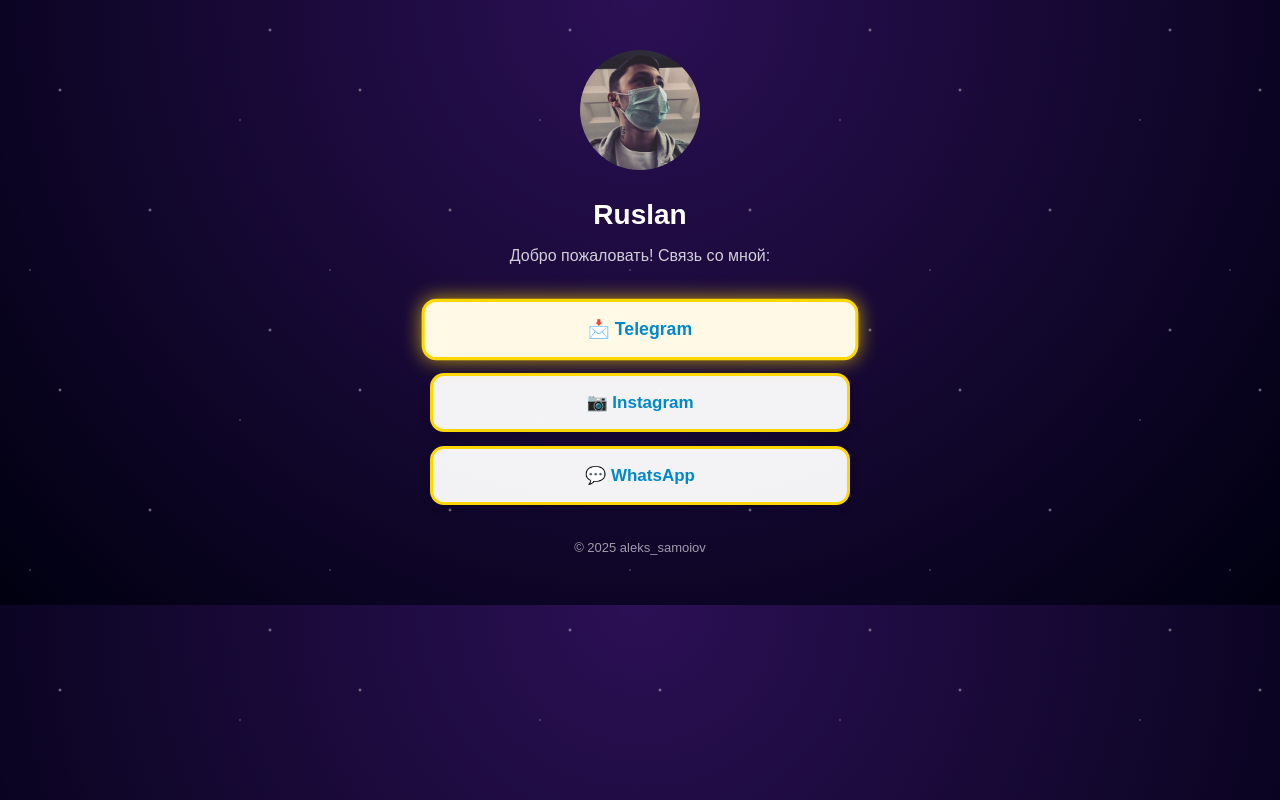
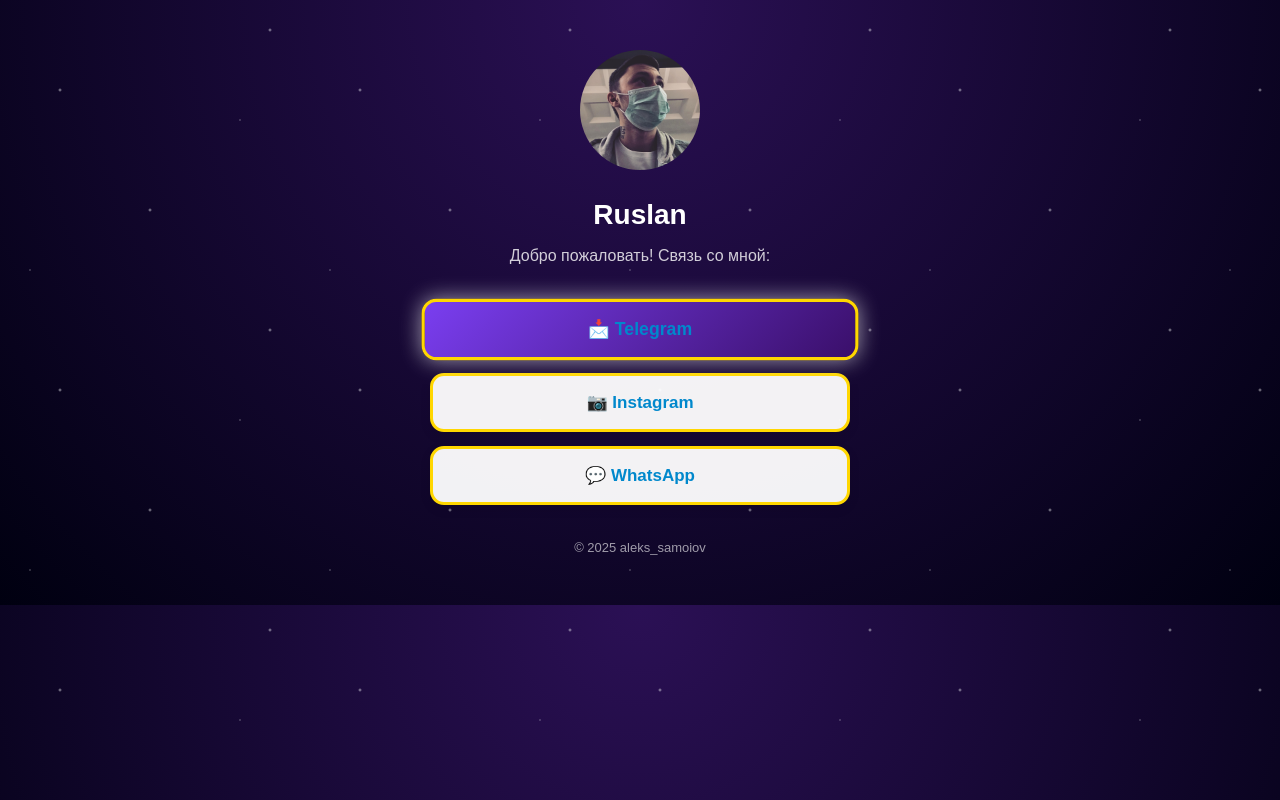
Before and after one commit to Ruslansamoilov/taplink, a plain HTML site: page index.html in a window 1280 px wide. In both pictures the pointer is over the link "📩 Telegram". Drawn offline with Linux system fonts and the light colour scheme.

Commit message:
Update index.html

```diff
--- a/index.html
+++ b/index.html
@@ -80,10 +80,10 @@
 
     /* Эффект при наведении */
     .link:hover {
-      transform: scale(1.04);
-      background: #fff9e6;
-      box-shadow: 0 0 18px rgba(255, 215, 0, 0.7);
-    }
+  transform: scale(1.04);
+  background: linear-gradient(135deg, #7a3ef0, #3a0f6a);
+  box-shadow: 0 0 20px rgba(255, 255, 255, 0.6);
+}
 
     footer {
       margin-top: 35px;
```
